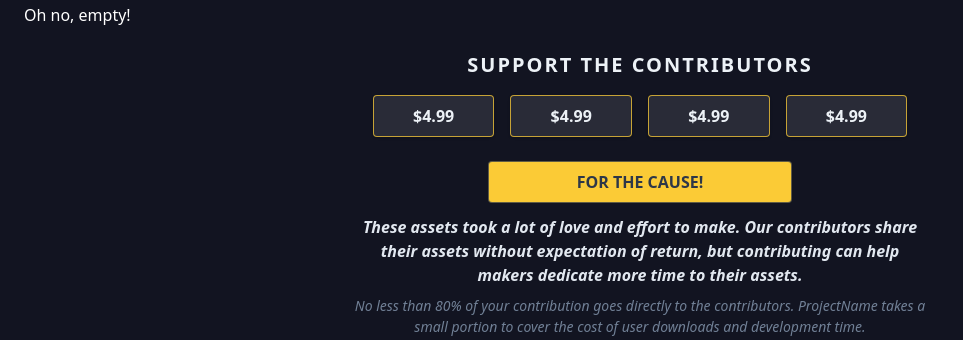
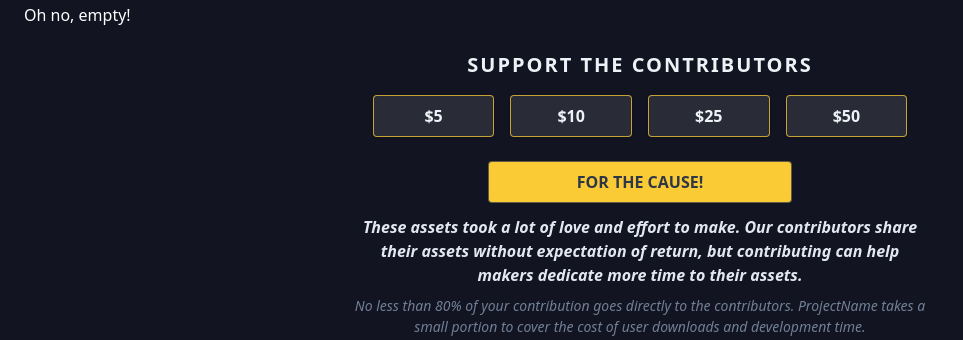
Before and after one commit to waldrupm/devloot, a Django app: page /featured/ in a window 1280 px wide. Shown: the part 444-784 px from the top of the page, without its empty margins (0-963 px from the left). Run offline with Django 3.2, Linux system fonts and the light colour scheme; data that the repository does not hold is empty; some libraries are stand-ins or nearby versions.

Commit message:
change denominations

```diff
--- a/assets/templates/assets/featured_set.html
+++ b/assets/templates/assets/featured_set.html
@@ -59,13 +59,13 @@
             Contributors</h2>
         <div class="flex flex-wrap w-full lg:w-1/2 mx-auto justify-center h-auto">
             <button
-                class="w-1/5 rounded p-2 mx-2 mb-3 text-gray-200 font-bold border mt-6 bg-card-bg border-opacity-75 shadow border-accent-yellow hover:bg-gray-300 hover:text-gray-800">$4.99</button>
+                class="w-1/5 rounded p-2 mx-2 mb-3 text-gray-200 font-bold border mt-6 bg-card-bg border-opacity-75 shadow border-accent-yellow hover:bg-gray-300 hover:text-gray-800">$5</button>
             <button
-                class="w-1/5 rounded p-2 mx-2 mb-3 text-gray-200 font-bold border mt-6 bg-card-bg border-opacity-75 shadow border-accent-yellow hover:bg-gray-300 hover:text-gray-800">$4.99</button>
+                class="w-1/5 rounded p-2 mx-2 mb-3 text-gray-200 font-bold border mt-6 bg-card-bg border-opacity-75 shadow border-accent-yellow hover:bg-gray-300 hover:text-gray-800">$10</button>
             <button
-                class="w-1/5 rounded p-2 mx-2 mb-3 text-gray-200 font-bold border mt-6 bg-card-bg border-opacity-75 shadow border-accent-yellow hover:bg-gray-300 hover:text-gray-800">$4.99</button>
+                class="w-1/5 rounded p-2 mx-2 mb-3 text-gray-200 font-bold border mt-6 bg-card-bg border-opacity-75 shadow border-accent-yellow hover:bg-gray-300 hover:text-gray-800">$25</button>
             <button
-                class="w-1/5 rounded p-2 mx-2 mb-3 text-gray-200 font-bold border mt-6 bg-card-bg border-opacity-75 shadow border-accent-yellow hover:bg-gray-300 hover:text-gray-800">$4.99</button>
+                class="w-1/5 rounded p-2 mx-2 mb-3 text-gray-200 font-bold border mt-6 bg-card-bg border-opacity-75 shadow border-accent-yellow hover:bg-gray-300 hover:text-gray-800">$50</button>
             <button
                 class="lg:w-1/2 rounded bg-accent-yellow border border-gray-800 border-opacity-75 text-gray-800 font-semibold uppercase p-2 w-full mt-3 mb-3 hover:bg-white hover:bg-opacity-75">For
                 the cause!</button>
```
